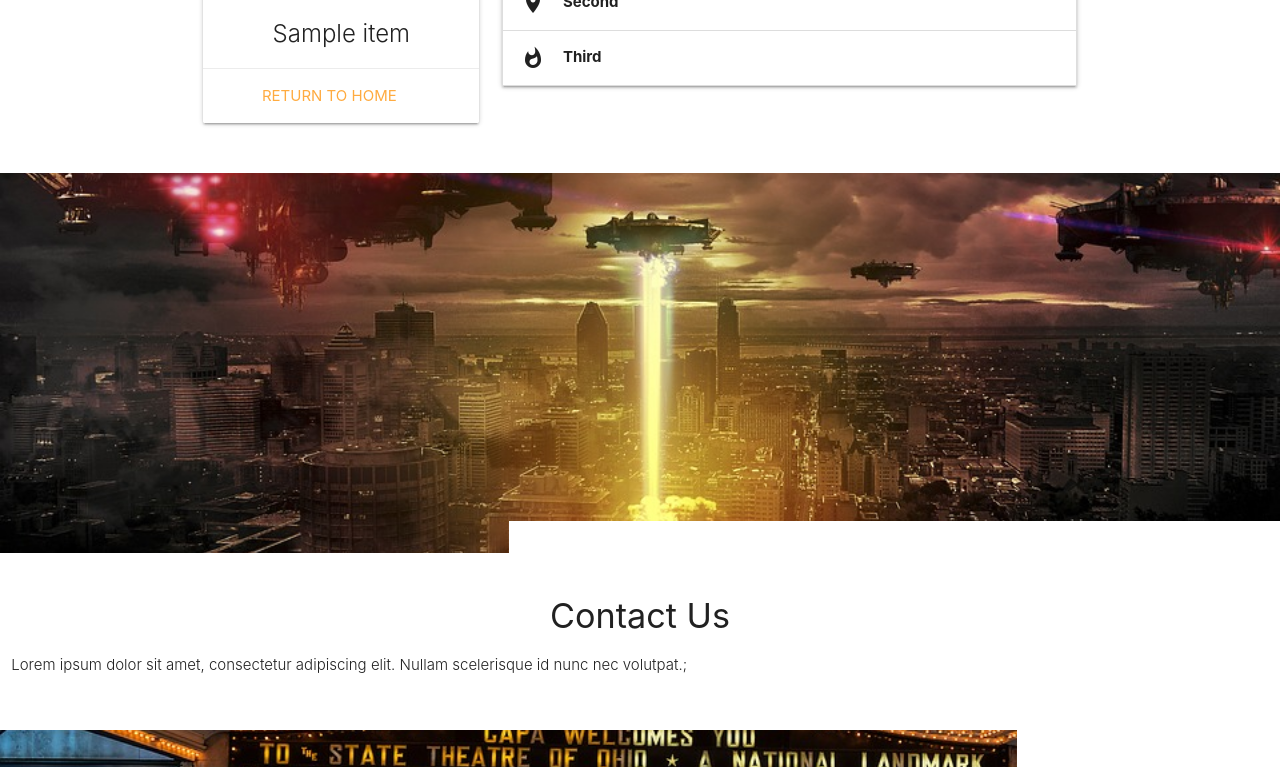
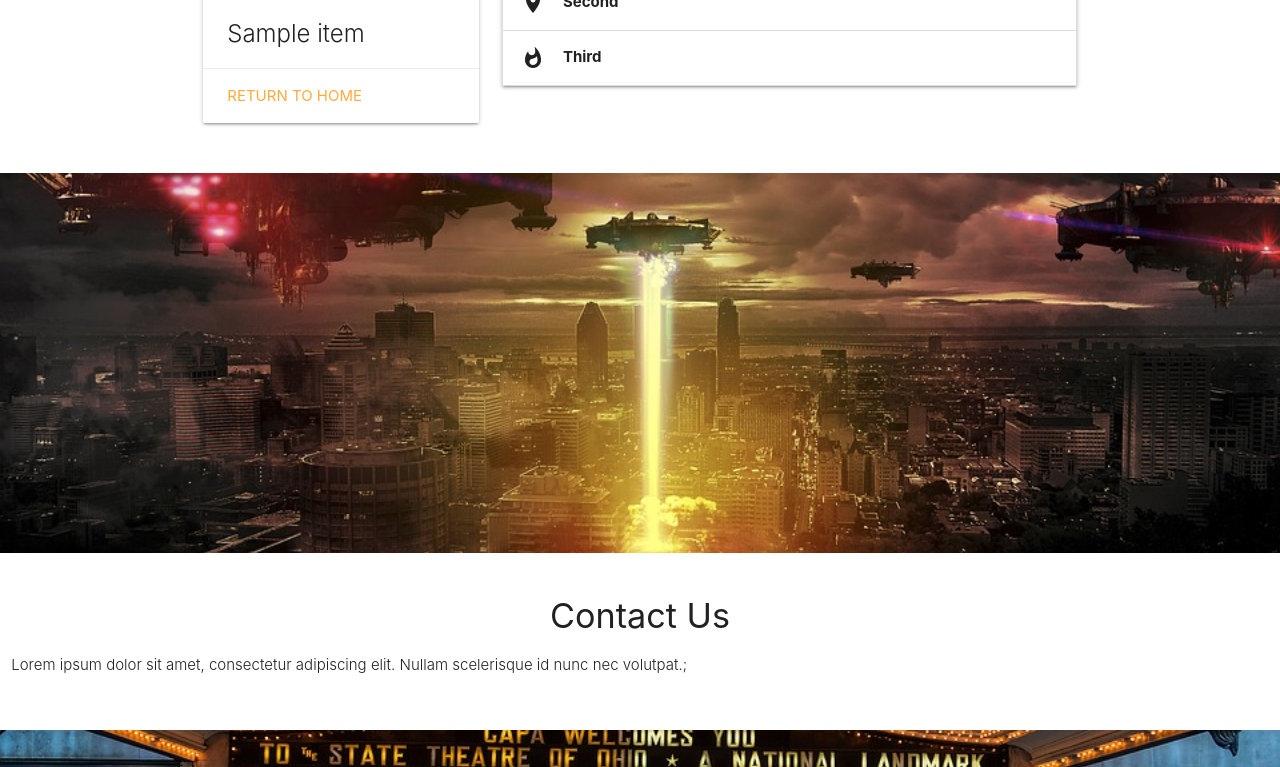
Before and after one commit to brunobdias/whatx_next, a Flask app: page /view_movie/1 in a window 1280 px wide. Shown: the part 675-1442 px from the top of the page. Run offline with Flask 2, Linux system fonts and the light colour scheme; a database or web service that is not in the repository returns one stand-in record (values such as "Sample title"); data that the repository does not hold is empty; some libraries are stand-ins or nearby versions.

Commit message:
Change text  alignment of card-action

```diff
--- a/static/css/style.css
+++ b/static/css/style.css
@@ -18,4 +18,10 @@ blockquote .overview{
 
 #search_bar{
     background-color: white;
+
 }
+
+.card-action{
+    padding: 0;
+    text-align: left;
+}
```
